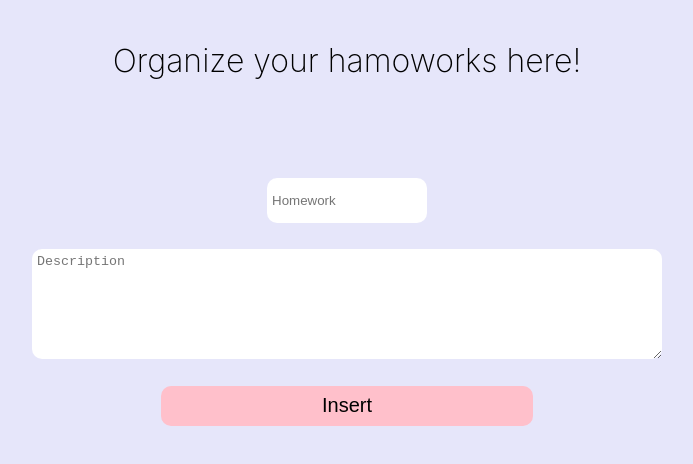
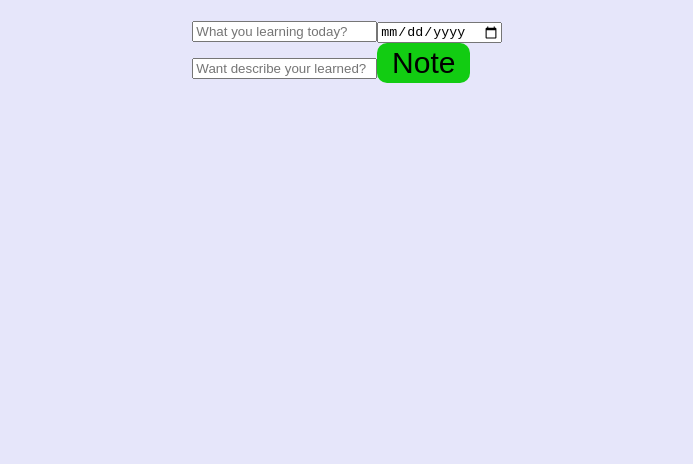
Before and after one commit to CibeleMartins/differentTypesStylesReact, a React (Create React App) app: page / in a window 1280 px wide. Shown: the top 464 px of the page, without its empty margins (293-986 px from the left). Built offline with nearby package versions, Linux system fonts and the light colour scheme.

Commit message:
🚧 feat: Implementing TrackLearning component

```diff
--- a/src/App.js
+++ b/src/App.js
@@ -1,13 +1,16 @@
 import Counter from '../src/components/Counter/Counter';
 import TableHomeworks from '../src/components/TableHomeworks/TableHomeworks';
+import TrackLearning from '../src/components/TrackLearning/TrackLearning';
 
 function App() {
   return (
     <div className="App">
 
     {/* <Counter/> */}
+{/*
+    <TableHomeworks/> */}
 
-    <TableHomeworks/>
+    <TrackLearning/>
     </div>
   );
 }
--- /dev/null
+++ b/src/components/TrackLearning/TrackLearning.js
@@ -0,0 +1,30 @@
+
+import Button from '../Button/Button';
+
+import styles from './TrackLearning.module.css';
+
+const TrackLearning = ()=> {
+
+    return (
+        <>
+            <div className={styles.container}>
+                <h1></h1>
+
+                <form>
+                    <div>
+                    <input type="text" placeholder="What you learning today?"/>
+                    <input type="date"/>
+                    </div>
+
+                    <div>
+                    <input type="text" placeholder="Want describe your learned?"/>
+
+                    <Button title="Note"/>
+                    </div>
+                </form>
+            </div>
+        </>
+    )
+}
+
+export default TrackLearning;
--- /dev/null
+++ b/src/components/TrackLearning/TrackLearning.module.css
@@ -0,0 +1,5 @@
+.container {
+
+    display: flex;
+    justify-content: center;
+}
```
